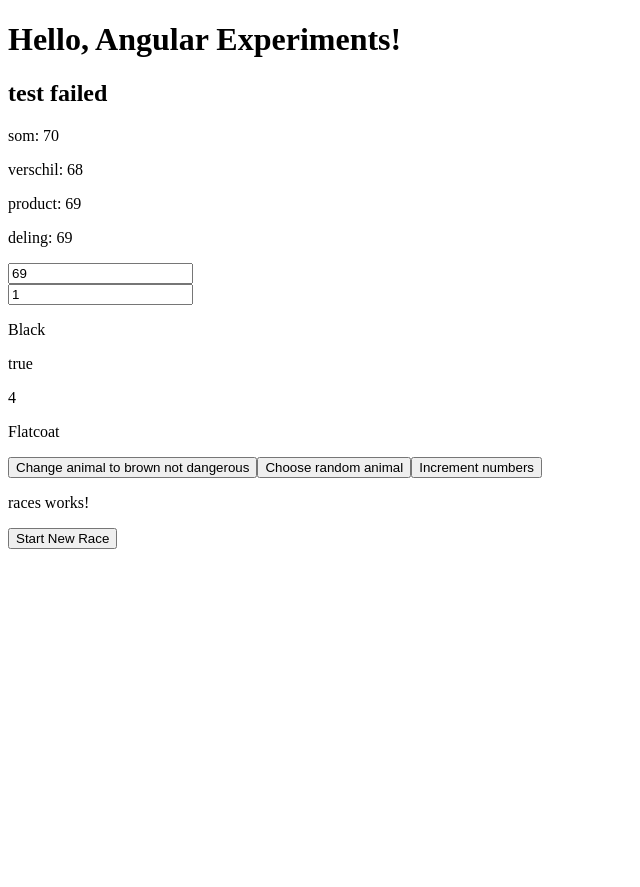
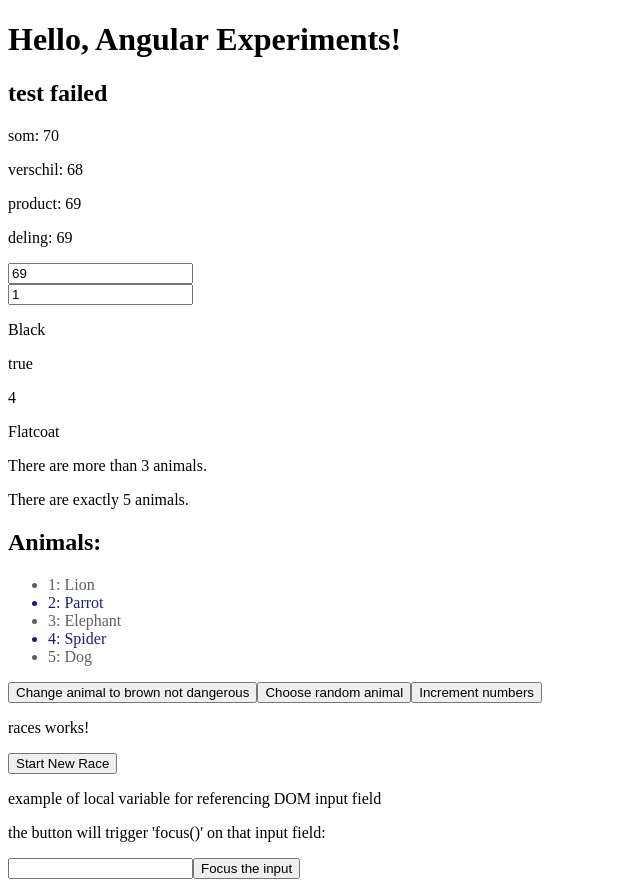
Before and after one commit to ThomasVanBeeck/angularexperiments, an Angular app: page / in a window 1280 px wide. Shown: the whole page, without its empty margins (0-640 px from the left). Before the commit the page ends 800 px from the top, so only its background shows below. Built offline with nearby package versions, Linux system fonts and the light colour scheme.

Commit message:
some more updates

```diff
--- a/src/app/app.css
+++ b/src/app/app.css
@@ -0,0 +1,7 @@
+.evengrey {
+  color: rgb(95, 95, 95);
+}
+
+.oddblue {
+  color: rgb(29, 29, 121);
+}
--- a/src/app/app.html
+++ b/src/app/app.html
@@ -39,6 +39,20 @@
   <p>{{ animal().legs }}</p>
   <p>{{ animal().name }}</p>
 </div>
+@if (animals.length > 3) {
+<p>There are more than 3 animals.</p>
+} @else{
+<p>There are only 3 or less animals.</p>
+}
+<p>There are exactly {{ animals.length }} animals.</p>
+<h2>Animals:</h2>
+<ul>
+  @for (animal of animals; track animal; let index=$index) {
+  <li [class.evengrey]="$even" [class.oddblue]="$odd">{{ index + 1 }}: {{ animal.name }}</li>
+  } @empty {
+  <li>No animals to display...</li>
+  }
+</ul>
 
 <button (click)="changeToBrownNotDangerous()">Change animal to brown not dangerous</button>
 <button (click)="replaceAnimal()">Choose random animal</button>
--- a/src/app/app.ts
+++ b/src/app/app.ts
@@ -5,12 +5,18 @@
 
 @Component({
   selector: 'app-root',
-  standalone: true,
   imports: [DecimalPipe, Races, CommonModule],
   templateUrl: './app.html',
   styleUrl: './app.css'
 })
 export class App {
+
+  //testen van effect, a.k.a. of de signalwaardes gewijzigd zijn (triggers)
+  constructor() {
+    effect(() => console.log("first number gewijzigd", this.firstnumber()))
+    effect(() => console.log("second number gewijzigd", this.secondnumber()))
+    effect(() => console.log("animal gewijzigd", this.animal()))
+  }
 
 onNewRace() {
   console.log("parent: New race started!")
@@ -29,8 +35,8 @@
     return number2 === 0 ? 'ongeldig' : number1/number2
   }
   )
-
   animals: Array<AnimalModel> = createRandomAnimals()
+  //animals: Array<AnimalModel> = [] // to test @empty in html template
 
   animal = signal<AnimalModel>({
     legs: 4,
@@ -66,11 +72,4 @@
     this.firstnumber.set(this.firstnumber()+1)
     this.secondnumber.update(nr => nr+1)
   }
-
-  //testen van effect, a.k.a. of de signalwaardes gewijzigd zijn (triggers)
-  constructor() {
-    effect(() => console.log("first number gewijzigd", this.firstnumber()))
-    effect(() => console.log("second number gewijzigd", this.secondnumber()))
-    effect(() => console.log("animal gewijzigd", this.animal()))
-  }
 }
--- a/src/app/races/races.html
+++ b/src/app/races/races.html
@@ -1,4 +1,8 @@
 <p>races works!</p>
+<button (click)="onButtonClickNewRace($event)">Start New Race</button>
 <div>
-  <button (click)="onButtonClickNewRace()">Start New Race</button>
+  <p>example of local variable for referencing DOM input field</p>
+  <p>the button will trigger 'focus()' on that input field:</p>
+  <input type="text" #name />
+  <button (click)="name.focus()">Focus the input</button>
 </div>
--- a/src/app/races/races.ts
+++ b/src/app/races/races.ts
@@ -3,7 +3,6 @@
 
 @Component({
   selector: 'app-races',
-  standalone: true,
   imports: [CommonModule],
   templateUrl: './races.html',
   styleUrl: './races.css',
@@ -12,7 +11,8 @@
 
     newRaceAvailable = output<void>();
 
-  onButtonClickNewRace() {
+  onButtonClickNewRace(event: Event) {
+    console.log(event)
     console.log("emit...")
     this.newRaceAvailable.emit()
   }
```
